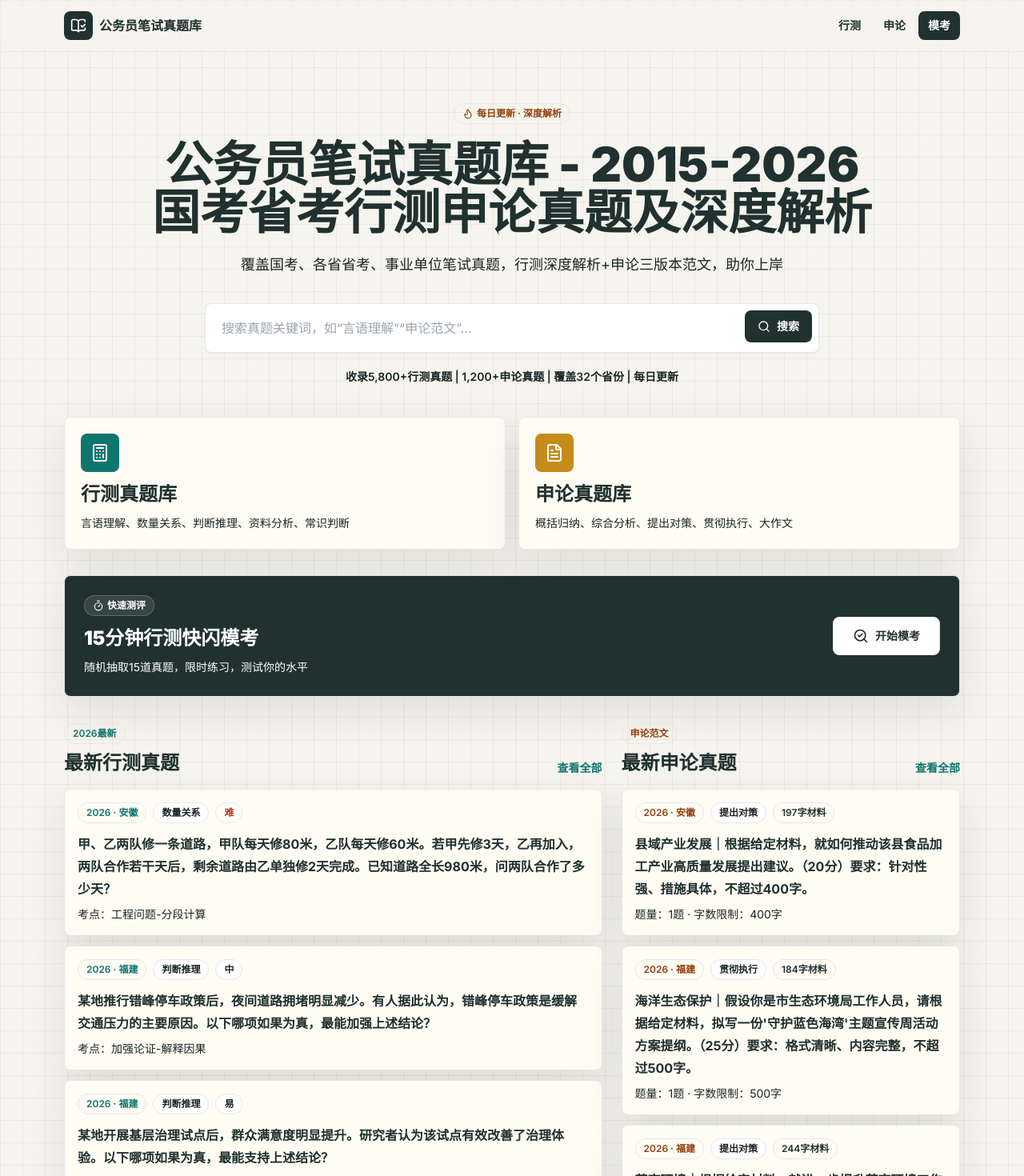
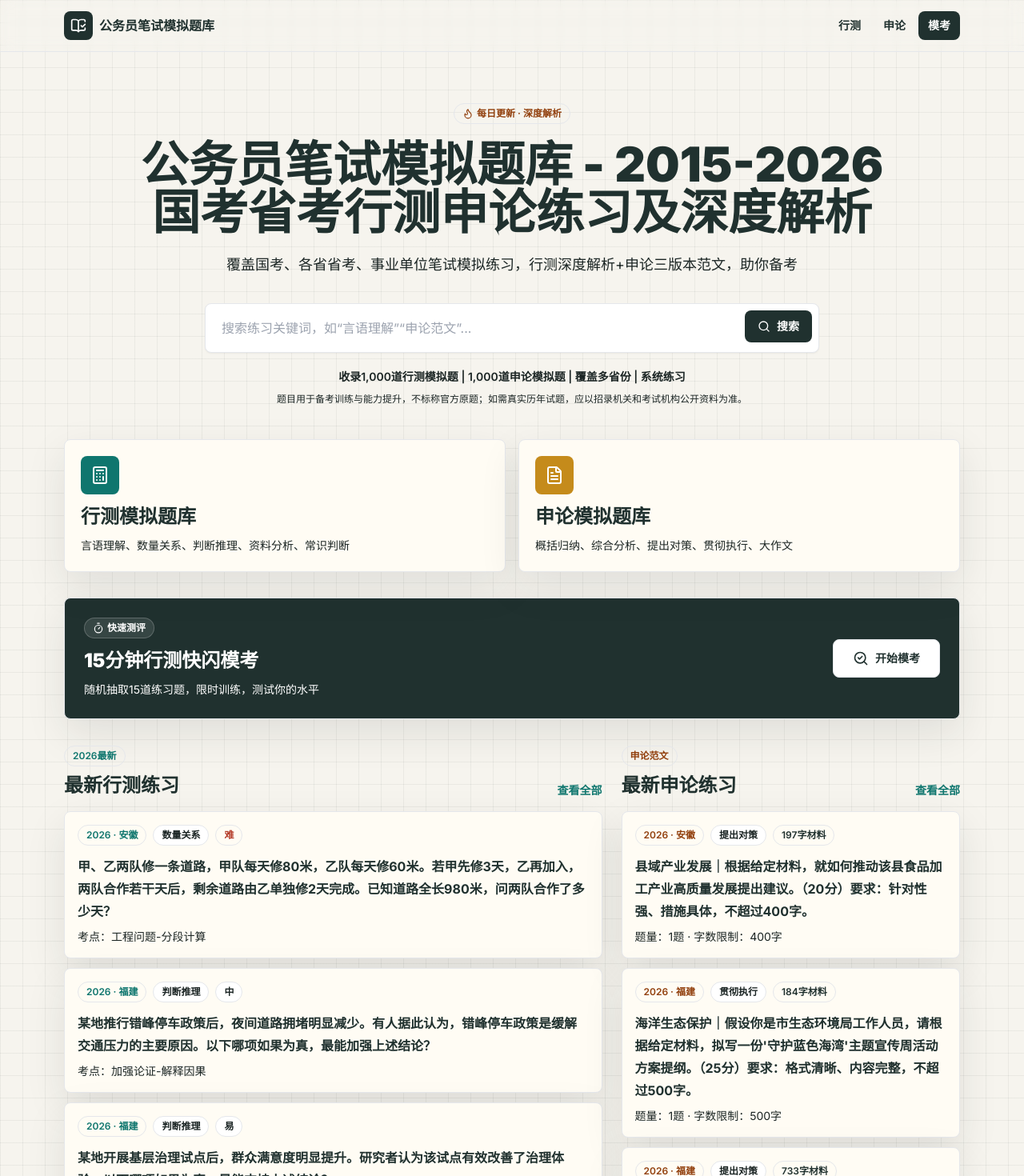
Before and after one commit to BOBULI123/gwy-bishi, a Next.js app in the folder gwy-bishi/: page / in a window 1280 px wide. Shown: the top 1470 px of the page at 80% size. Built offline with nearby package versions, Linux system fonts and the light colour scheme.

Commit message:
fix: label generated bank as simulated practice

```diff
--- a/gwy-bishi/src/app/layout.tsx
+++ b/gwy-bishi/src/app/layout.tsx
@@ -5,10 +5,10 @@
 const inter = Inter({ subsets: ["latin"] });
 
 export const metadata: Metadata = {
-  title: "公务员笔试真题库 - 2015-2026国考省考行测申论真题及深度解析",
+  title: "公务员笔试模拟题库 - 2015-2026国考省考行测申论练习及深度解析",
   description:
-    "覆盖国考、各省省考、事业单位笔试真题，行测深度解析+申论三版本范文，每日更新，助你上岸。",
-  keywords: "公务员笔试真题,国考行测真题,省考申论真题,行测题库,申论范文,事业单位笔试",
+    "覆盖国考、各省省考、事业单位笔试模拟练习，行测深度解析+申论三版本范文，系统刷题助你备考。",
+  keywords: "公务员笔试模拟题,国考行测练习,省考申论模拟题,行测题库,申论范文,事业单位笔试",
   verification: {
     google: "3CiCI9H-cGunaJ1EG1xVaZlFMeQoIWcdghrWqSp3dc4",
     other: {
--- a/gwy-bishi/src/app/mock-exam/page.tsx
+++ b/gwy-bishi/src/app/mock-exam/page.tsx
@@ -5,7 +5,7 @@
 
 export const metadata: Metadata = {
   title: "15分钟行测快闪模考",
-  description: "随机抽取15道公务员行测真题，限时15分钟完成并查看模块正确率与错题解析。",
+  description: "随机抽取15道公务员行测练习题，限时15分钟完成并查看模块正确率与错题解析。",
 };
 
 export default function MockExamPage() {
--- a/gwy-bishi/src/app/page.tsx
+++ b/gwy-bishi/src/app/page.tsx
@@ -22,16 +22,19 @@
             每日更新 · 深度解析
           </Badge>
           <h1 className="mx-auto max-w-5xl text-balance text-4xl font-black leading-tight text-ink md:text-6xl">
-            公务员笔试真题库 - 2015-2026国考省考行测申论真题及深度解析
+            公务员笔试模拟题库 - 2015-2026国考省考行测申论练习及深度解析
           </h1>
           <p className="mx-auto mt-5 max-w-3xl text-lg leading-8 text-ink/68">
-            覆盖国考、各省省考、事业单位笔试真题，行测深度解析+申论三版本范文，助你上岸
+            覆盖国考、各省省考、事业单位笔试模拟练习，行测深度解析+申论三版本范文，助你备考
           </p>
           <div className="mt-8">
             <HomeSearch />
           </div>
           <p className="mt-5 text-sm font-semibold text-ink/58">
-            收录5,800+行测真题 | 1,200+申论真题 | 覆盖32个省份 | 每日更新
+            收录1,000道行测模拟题 | 1,000道申论模拟题 | 覆盖多省份 | 系统练习
+          </p>
+          <p className="mx-auto mt-2 max-w-3xl text-xs leading-5 text-ink/45">
+            题目用于备考训练与能力提升，不标称官方原题；如需真实历年试题，应以招录机关和考试机构公开资料为准。
           </p>
         </div>
       </section>
@@ -43,7 +46,7 @@
               <div className="mb-3 flex h-12 w-12 items-center justify-center rounded-card bg-mint text-white">
                 <Calculator className="h-6 w-6" />
               </div>
-              <CardTitle className="text-2xl">行测真题库</CardTitle>
+              <CardTitle className="text-2xl">行测模拟题库</CardTitle>
               <CardDescription>
                 言语理解、数量关系、判断推理、资料分析、常识判断
               </CardDescription>
@@ -56,7 +59,7 @@
               <div className="mb-3 flex h-12 w-12 items-center justify-center rounded-card bg-gold text-white">
                 <FileText className="h-6 w-6" />
               </div>
-              <CardTitle className="text-2xl">申论真题库</CardTitle>
+              <CardTitle className="text-2xl">申论模拟题库</CardTitle>
               <CardDescription>
                 概括归纳、综合分析、提出对策、贯彻执行、大作文
               </CardDescription>
@@ -75,7 +78,7 @@
               </Badge>
               <h2 className="text-2xl font-black">15分钟行测快闪模考</h2>
               <p className="mt-2 max-w-2xl text-sm leading-6 text-white/72">
-                随机抽取15道真题，限时练习，测试你的水平
+                随机抽取15道练习题，限时训练，测试你的水平
               </p>
             </div>
             <Link href="/mock-exam" className={buttonVariants({ variant: "secondary", size: "lg" })}>
@@ -91,7 +94,7 @@
           <div className="mb-4 flex items-end justify-between">
             <div>
               <Badge tone="mint">2026最新</Badge>
-              <h2 className="mt-2 text-2xl font-black text-ink">最新行测真题</h2>
+              <h2 className="mt-2 text-2xl font-black text-ink">最新行测练习</h2>
             </div>
             <Link href="/xingce" className="text-sm font-bold text-mint">
               查看全部
@@ -107,7 +110,7 @@
           <div className="mb-4 flex items-end justify-between">
             <div>
               <Badge tone="gold">申论范文</Badge>
-              <h2 className="mt-2 text-2xl font-black text-ink">最新申论真题</h2>
+              <h2 className="mt-2 text-2xl font-black text-ink">最新申论练习</h2>
             </div>
             <Link href="/shenlun" className="text-sm font-bold text-mint">
               查看全部
--- a/gwy-bishi/src/app/question/[id]/page.tsx
+++ b/gwy-bishi/src/app/question/[id]/page.tsx
@@ -17,16 +17,16 @@
 export function generateMetadata({ params }: PageProps): Metadata {
   const question = getQuestionById(decodeURIComponent(params.id));
   if (!question) {
-    return { title: "真题不存在" };
+    return { title: "题目不存在" };
   }
   if (question.examType === "xingce") {
     return {
-      title: `${question.year}${question.province}行测真题_${question.moduleName}_${question.knowledgePoint}`,
+      title: `${question.year}${question.province}行测模拟题_${question.moduleName}_${question.knowledgePoint}`,
       description: truncateText(question.content, 120),
     };
   }
   return {
-    title: `${question.year}${question.province}申论真题_${question.questionTypeName}_${question.theme}`,
+    title: `${question.year}${question.province}申论模拟题_${question.questionTypeName}_${question.theme}`,
     description: truncateText(question.questions[0].requirement, 120),
   };
 }
@@ -36,7 +36,7 @@
   if (!question) notFound();
 
   const sectionHref = question.examType === "xingce" ? "/xingce" : "/shenlun";
-  const sectionLabel = question.examType === "xingce" ? "行测真题库" : "申论真题库";
+  const sectionLabel = question.examType === "xingce" ? "行测模拟题库" : "申论模拟题库";
   const moduleLabel = question.examType === "xingce" ? question.moduleName : question.questionTypeName;
 
   return (
--- a/gwy-bishi/src/app/shenlun/page.tsx
+++ b/gwy-bishi/src/app/shenlun/page.tsx
@@ -5,8 +5,8 @@
 import { shenlunQuestions } from "@/data/questions";
 
 export const metadata: Metadata = {
-  title: "申论真题库",
-  description: "2015-2026公务员申论真题库，覆盖概括归纳、综合分析、提出对策、贯彻执行和大作文。",
+  title: "申论模拟题库",
+  description: "2015-2026公务员申论模拟题库，覆盖概括归纳、综合分析、提出对策、贯彻执行和大作文。",
 };
 
 export default function ShenlunPage() {
@@ -14,9 +14,9 @@
     <main className="min-h-screen paper-grid">
       <SiteHeader />
       <section className="mx-auto max-w-6xl px-4 py-8">
-        <Breadcrumb items={[{ label: "首页", href: "/" }, { label: "申论真题库" }]} />
+        <Breadcrumb items={[{ label: "首页", href: "/" }, { label: "申论模拟题库" }]} />
         <div className="mb-6">
-          <h1 className="text-3xl font-black text-ink">申论真题库</h1>
+          <h1 className="text-3xl font-black text-ink">申论模拟题库</h1>
           <p className="mt-2 text-ink/62">
             覆盖五类申论题型，支持材料、主题、年份和地区筛选。
           </p>
--- a/gwy-bishi/src/app/xingce/page.tsx
+++ b/gwy-bishi/src/app/xingce/page.tsx
@@ -5,8 +5,8 @@
 import { xingceQuestions } from "@/data/questions";
 
 export const metadata: Metadata = {
-  title: "行测真题库",
-  description: "2015-2026公务员行测真题库，支持言语理解、数量关系、判断推理、资料分析、常识判断筛选与深度解析。",
+  title: "行测模拟题库",
+  description: "2015-2026公务员行测模拟题库，支持言语理解、数量关系、判断推理、资料分析、常识判断筛选与深度解析。",
 };
 
 export default function XingcePage() {
@@ -14,9 +14,9 @@
     <main className="min-h-screen paper-grid">
       <SiteHeader />
       <section className="mx-auto max-w-6xl px-4 py-8">
-        <Breadcrumb items={[{ label: "首页", href: "/" }, { label: "行测真题库" }]} />
+        <Breadcrumb items={[{ label: "首页", href: "/" }, { label: "行测模拟题库" }]} />
         <div className="mb-6">
-          <h1 className="text-3xl font-black text-ink">行测真题库</h1>
+          <h1 className="text-3xl font-black text-ink">行测模拟题库</h1>
           <p className="mt-2 text-ink/62">
             按模块、年份、省份和难度快速定位题目，点击进入详情查看作答与解析。
           </p>
--- a/gwy-bishi/src/components/home-search.tsx
+++ b/gwy-bishi/src/components/home-search.tsx
@@ -20,7 +20,7 @@
         <Input
           value={keyword}
           onChange={(event) => setKeyword(event.target.value)}
-          placeholder="搜索真题关键词，如“言语理解”“申论范文”..."
+          placeholder="搜索练习关键词，如“言语理解”“申论范文”..."
           className="border-0 text-base focus:ring-0"
         />
         <Button className="shrink-0" onClick={() => setKeyword(keyword.trim())}>
@@ -55,7 +55,7 @@
               ))}
             </div>
           ) : (
-            <p className="p-3 text-sm text-ink/60">暂未找到匹配真题。</p>
+            <p className="p-3 text-sm text-ink/60">暂未找到匹配题目。</p>
           )}
         </div>
       ) : null}
--- a/gwy-bishi/src/components/mock-exam-client.tsx
+++ b/gwy-bishi/src/components/mock-exam-client.tsx
@@ -117,7 +117,7 @@
         </CardHeader>
         <CardContent className="space-y-5">
           <p className="text-base leading-8 text-ink/68">
-            随机抽取15道真题（言语5+数量2+判断4+资料3+常识1），限时15分钟。
+            随机抽取15道练习题（言语5+数量2+判断4+资料3+常识1），限时15分钟。
           </p>
           <Button size="lg" onClick={startExam}>
             开始模考
--- a/gwy-bishi/src/components/question-bank-client.tsx
+++ b/gwy-bishi/src/components/question-bank-client.tsx
@@ -132,7 +132,7 @@
       <div className="flex items-center justify-between">
         <Badge tone="ink">
           <Filter className="mr-1 h-3 w-3" />
-          共 {filtered.length} 道真题
+          共 {filtered.length} 道题目
         </Badge>
         <span className="text-sm text-ink/55">每页10题</span>
       </div>
--- a/gwy-bishi/src/components/site-header.tsx
+++ b/gwy-bishi/src/components/site-header.tsx
@@ -10,7 +10,7 @@
           <span className="flex h-9 w-9 items-center justify-center rounded-card bg-ink text-white">
             <BookOpenCheck className="h-5 w-5" />
           </span>
-          公务员笔试真题库
+          公务员笔试模拟题库
         </Link>
         <nav className="flex items-center gap-1">
           <Link href="/xingce" className={buttonVariants({ variant: "ghost", size: "sm" })}>
--- a/gwy-bishi/src/data/shenlun-questions.ts
+++ b/gwy-bishi/src/data/shenlun-questions.ts
@@ -357,6 +357,99 @@
   "基层减负",
 ];
 
+const shenlunThemeDetails: Record<
+  string,
+  {
+    initiative: string;
+    result: string;
+    caseA: string;
+    caseB: string;
+    tension: string;
+    expert: string;
+  }
+> = {
+  基层治理: {
+    initiative: "建立社区议事厅、网格联席会和居民诉求闭环办理机制",
+    result: "近一年累计办结居民诉求3200余件，矛盾纠纷平均化解周期由9天缩短至4天",
+    caseA: "老旧小区加装电梯时，社区把业主代表、物业、施工单位和街道职能科室请到同一张桌上，先解决管线迁改、噪声控制和费用分摊问题，再组织居民表决",
+    caseB: "部分网格员反映，多个平台重复录入、临时性统计和留痕材料较多，真正入户走访、跟进特殊群体服务的时间被压缩",
+    tension: "有居民认为网格员“什么都管”，也有干部担心职责边界不清导致小事上交、难事积压",
+    expert: "基层治理的关键不是简单增加人员和表格，而是理清权责、整合平台、让基层有资源处理真实问题",
+  },
+  公共服务: {
+    initiative: "推进教育、医疗、养老和就业服务下沉，建设15分钟便民服务圈",
+    result: "社区卫生服务中心日均接诊量提升28%，老年助餐点覆盖率提高到86%",
+    caseA: "某街道把社保认证、慢病随访、适老化改造申请等事项整合到便民服务站，行动不便老人可由志愿者代办或预约上门办理",
+    caseB: "一些新建服务站点存在开放时间与居民需求错位、人员培训不足、线上预约入口分散等问题，群众仍要多头咨询",
+    tension: "部分群众期待“家门口全能服务”，但基层站点受人员、经费和专业能力限制，难以包办所有事项",
+    expert: "公共服务均等化要从有没有转向好不好，重点是供需匹配、资源统筹和服务标准化",
+  },
+  营商环境: {
+    initiative: "推行企业开办一窗受理、项目审批并联办理和涉企诉求专员跟办",
+    result: "企业开办平均用时压缩至1个工作日，重点项目审批材料减少35%",
+    caseA: "一家装备制造企业因厂房验收、用电增容和环评手续衔接不畅延误投产，服务专班召集多部门现场会，明确节点后两周内完成办理",
+    caseB: "也有中小企业反映政策文件看得见但用不上，申报条件解释不一致，惠企资金兑现周期偏长",
+    tension: "优化服务不能变成无原则放松监管，企业便利和公平监管之间需要更精细的平衡",
+    expert: "一流营商环境既要减少制度性交易成本，也要稳定预期、守住底线、维护公平竞争",
+  },
+  乡村振兴: {
+    initiative: "发展特色种养、乡村旅游、农产品加工和农村电商，推动村集体经济增收",
+    result: "示范片区农产品线上销售额增长42%，带动周边600余名农户就业",
+    caseA: "某村依托高山茶园建设研学线路，统一品牌、统一包装、统一直播培训，年轻返乡人员成为运营骨干",
+    caseB: "另一些村简单模仿热门项目，建设同质化民宿和采摘园，因交通、运营和客源不足出现闲置",
+    tension: "农户担心订单不稳定，不愿扩大标准化种植；企业则担心原料质量不稳、冷链物流成本高",
+    expert: "乡村振兴要尊重产业规律和村庄禀赋，不能靠短期流量替代长期经营能力",
+  },
+  生态文明: {
+    initiative: "开展河湖治理、垃圾分类、绿色出行和重点行业节能改造",
+    result: "主要河流水质稳定达到Ⅲ类，生活垃圾回收利用率提升至38%",
+    caseA: "某工业园区引入第三方环保管家，对企业排水、废气和固废处置进行全流程诊断，帮助企业边整改边生产",
+    caseB: "居民小区垃圾分类初期投放准确率较高，但督导撤离后反弹明显，部分商户认为绿色包装成本增加",
+    tension: "生态治理需要长期投入，但一些地方更愿意做容易出形象的工程，忽视后续维护和公众参与",
+    expert: "生态文明建设要把末端治理、源头减量和生活方式转变结合起来，形成制度约束和社会共治",
+  },
+  数字治理: {
+    initiative: "建设城市运行平台、政务数据共享系统和移动端便民应用",
+    result: "高频事项网上可办率达到92%，城市事件派单响应时间缩短30%",
+    caseA: "暴雨期间，城市运行平台根据积水点、井盖传感器和群众报修信息自动派单，环卫、市政、交警协同处置",
+    caseB: "基层干部反映，不同部门应用之间账号不通、数据口径不同，群众也担心个人信息被过度采集",
+    tension: "数字化提升效率的同时，可能带来数字鸿沟、算法偏差和数据安全风险",
+    expert: "数字治理不能只追求平台数量和大屏效果，核心是数据质量、业务协同和安全边界",
+  },
+  城市更新: {
+    initiative: "推进老旧小区改造、低效空间再利用和公共空间微更新",
+    result: "改造片区新增停车位420个、口袋公园18处，居民满意度明显提升",
+    caseA: "某老厂区改造为社区图书馆、青年创业空间和便民食堂，保留红砖厂房外立面，延续城市记忆",
+    caseB: "部分小区改造前征求意见不足，晾晒区、无障碍坡道和充电设施安排不合理，返工增加成本",
+    tension: "城市更新既要补短板，也要避免大拆大建、过度商业化和居民被动参与",
+    expert: "好的城市更新应当是渐进式、参与式和精细化的，把空间改善转化为生活品质提升",
+  },
+  文化传承: {
+    initiative: "推动非遗进校园、传统街区活化和文旅融合项目建设",
+    result: "地方戏曲公益演出场次增加一倍，非遗工坊带动文创销售额增长37%",
+    caseA: "某地把木版年画课程引入中小学，邀请传承人和设计师共同开发文具、服饰和数字藏品",
+    caseB: "也有景区把传统文化简单包装成拍照布景，讲解内容浅、商品同质化，游客复游率不高",
+    tension: "传统文化需要市场活化，但过度追求流量可能削弱文化内涵和工艺标准",
+    expert: "文化传承不是把传统封存起来，而是在尊重本真性的基础上进入当代生活",
+  },
+  粮食安全: {
+    initiative: "推进高标准农田建设、良种推广、农机社会化服务和粮食节约行动",
+    result: "项目区亩均产量提高8%，机收损耗率下降到行业指导线以内",
+    caseA: "某合作社统一采购良种、开展无人机植保和订单收购，小农户通过托管服务降低了生产成本",
+    caseB: "一些地区仍存在耕地碎片化、农田水利设施老化、年轻劳动力不足等问题",
+    tension: "保障粮食安全既要稳面积、稳产量，也要让种粮农民有合理收益",
+    expert: "粮食安全要把藏粮于地、藏粮于技和农民增收结合起来，形成稳定可持续的生产能力",
+  },
+  基层减负: {
+    initiative: "整治形式主义，压减报表台账，规范督查检查考核",
+    result: "县级层面要求基层填报的表格减少46%，合并同类检查事项31项",
+    caseA: "某乡镇把多个业务系统的基础信息统一归集，村干部只需一次录入即可供相关部门共享调用",
+    caseB: "基层干部反映，有些事项虽然取消纸质台账，却转为线上截图、拍照打卡和临时群内报送",
+    tension: "减负不是降低工作标准，而是把干部从无效事务中解放出来，投入服务群众和解决问题",
+    expert: "基层减负要从源头控制任务下派，完善权责清单，让考核真正看实绩、看群众感受",
+  },
+};
+
 function createGeneratedShenlunQuestion(index: number): ShenlunQuestion {
   const serial = shenlunSeedQuestions.length + index + 1;
   const year = shenlunYears[index % shenlunYears.length];
@@ -366,15 +459,20 @@
   const theme = shenlunThemes[index % shenlunThemes.length];
   const id = `${year}-${shenlunProvinceSlugs[province]}-sl-${String(serial).padStart(3, "0")}`;
   const area = ["A市", "B县", "C区", "D镇"][index % 4];
+  const detail = shenlunThemeDetails[theme];
   const score = questionType === "zuowen" ? 40 : questionType === "zhixing" ? 25 : 20;
   const wordLimit =
     questionType === "gaikuo" ? 200 : questionType === "zonghefenxi" ? 350 : questionType === "duice" ? 400 : questionType === "zhixing" ? 500 : 1200;
 
-  const material = `材料1：近年来，${area}围绕${theme}开展专项行动，通过完善制度、整合资源、下沉服务等方式，推动相关工作取得初步成效。群众反映，办事流程更清晰，公共服务可及性有所提升。
+  const material = `材料1：近年来，${area}把${theme}作为提升治理能力的重要抓手，围绕“群众有感、基层可承受、结果可评价”的目标，${detail.initiative}。当地有关部门介绍，相关工作推进后，${detail.result}。不过，负责调研的工作人员也发现，群众感受并不完全一致：有人认为变化明显，也有人觉得一些服务“看得见、用起来仍不顺”。
 
-材料2：调研也发现，部分基层单位存在任务统筹不够、数据共享不足、服务供给与群众需求不完全匹配等问题。一些干部表示，考核指标较多，重复填报、层层留痕占用了不少精力。
+材料2：在具体实践中，${detail.caseA}。这一做法被不少群众评价为“把问题摆到桌面上”，避免了过去部门之间来回转办、群众反复说明情况的现象。当地媒体报道后，周边地区也准备借鉴相关经验。
 
-材料3：专家认为，推进${theme}既要重视硬件投入和平台建设，也要突出问题导向、群众导向和结果导向。只有把资源真正用到群众急难愁盼处，才能形成可持续的治理成效。`;
+材料3：但调研组也注意到，${detail.caseB}。一名基层工作人员说：“很多工作本身有价值，难的是任务一多就容易碎片化，最后精力被流程消耗掉。”部分群众也反映，有些项目建设时声势较大，后续维护、人员培训和意见反馈机制却跟不上。
+
+材料4：围绕${theme}，当地干部群众还存在一些不同看法。${detail.tension}。有干部认为，应当先把基础条件补齐，再逐步提升服务质量；也有专家提醒，如果只重投入、不重机制，容易出现短期热闹、长期低效的问题。
+
+材料5：受访专家指出，${detail.expert}。下一步，应坚持问题导向和群众导向，完善跨部门协同机制，减少重复性事务，建立常态化评估和反馈渠道，把有限资源优先投向群众反映强烈、基层确实需要、能够持续见效的环节。`;
 
   const requirements: Record<ShenlunType, string> = {
     gaikuo: `根据给定材料，概括${area}推进${theme}过程中存在的主要问题。（${score}分）要求：准确全面、分条作答，不超过${wordLimit}字。`,
```
Also changed, not shown: 1 other file (tests, documents, lock files or other folders).
